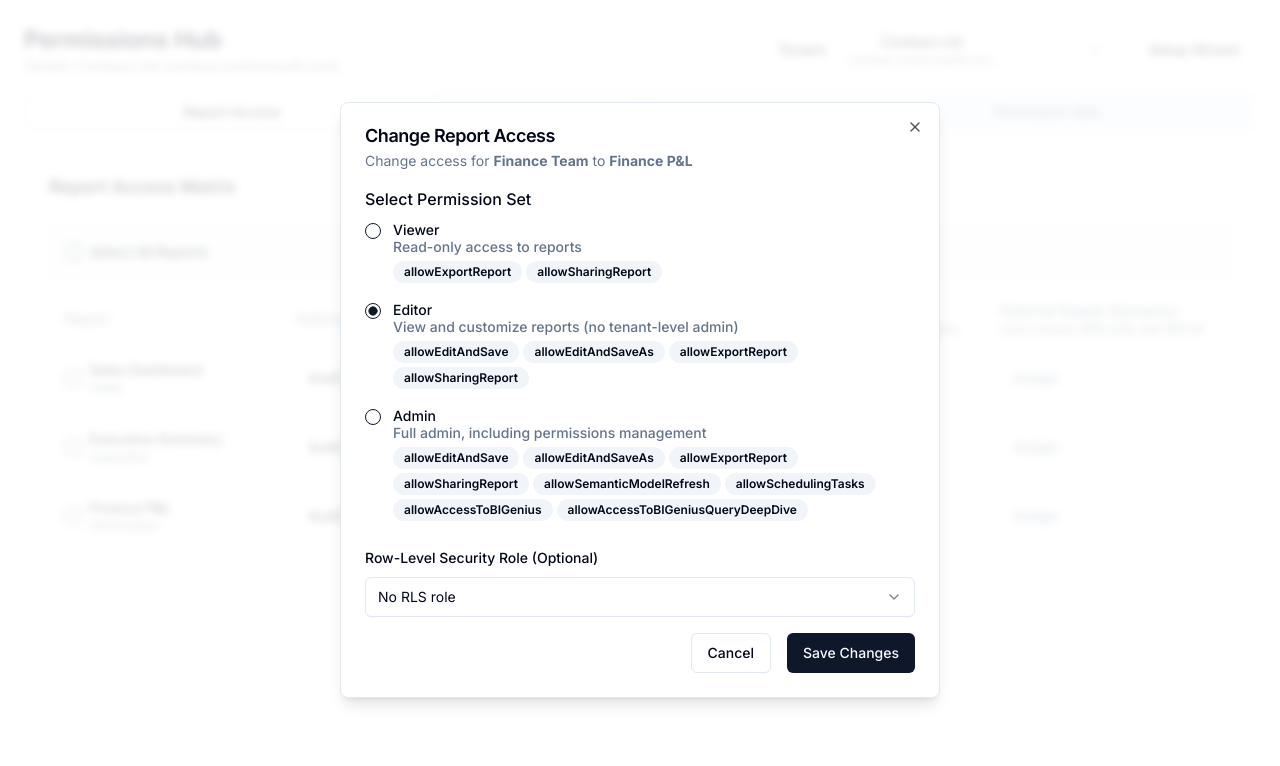
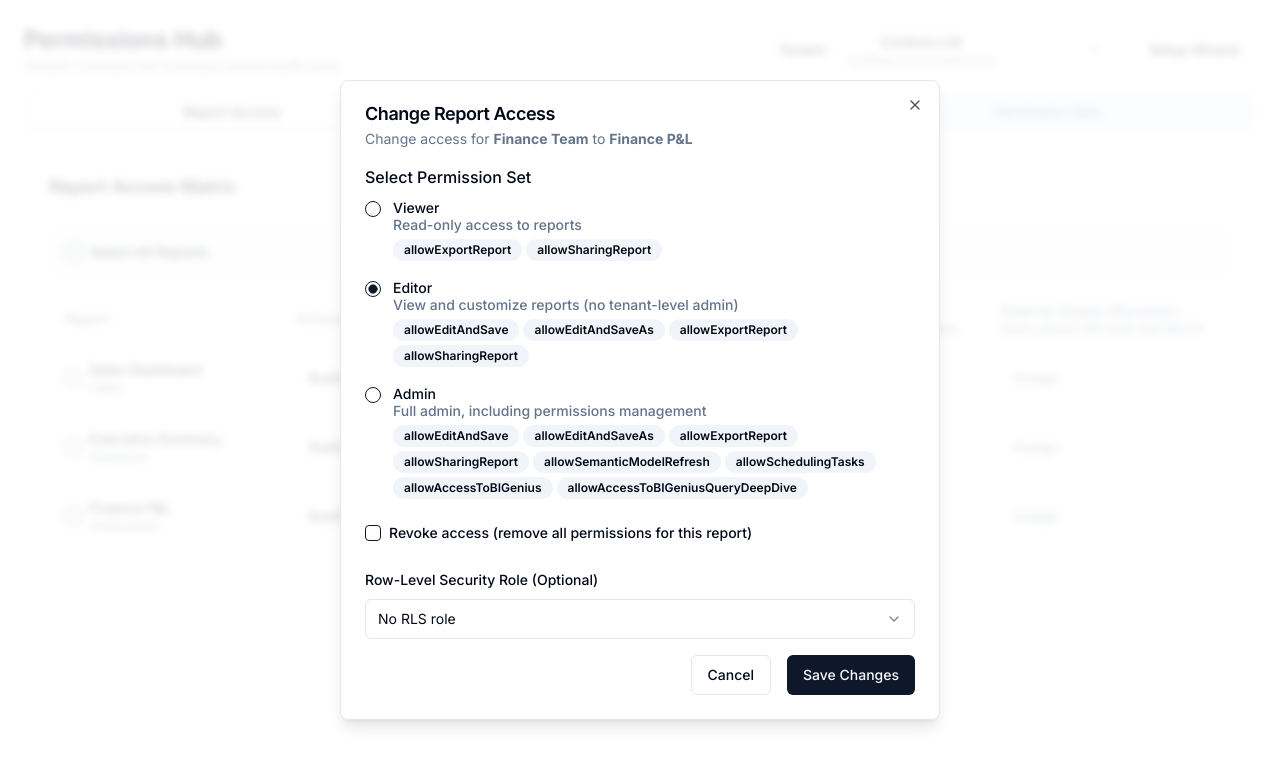
Before and after one commit to ethanteng/reportinghub, a Next.js app: page / in a window 1280 px wide. Both pictures are taken after a click on the element "Editor". Shown: the top 766 px of the page. Built offline with nearby package versions, Linux system fonts and the light colour scheme.

Commit message:
Add 'Revoke access' checkbox to OverrideReportAccessModal

```diff
--- a/src/components/features/permissions-hub/modals/OverrideReportAccessModal.tsx
+++ b/src/components/features/permissions-hub/modals/OverrideReportAccessModal.tsx
@@ -11,6 +11,7 @@
 import { RadioGroup, RadioGroupItem } from '@/components/ui/radio-group'
 import { Label } from '@/components/ui/label'
 import { Badge } from '@/components/ui/badge'
+import { Checkbox } from '@/components/ui/checkbox'
 import { Select, SelectContent, SelectItem, SelectTrigger, SelectValue } from '@/components/ui/select'
 import { AadGroup, Tenant, ReportRef } from '@/types/mockAzureAD'
 import { usePermissionsStore } from '@/store/usePermissionsStore'
@@ -40,6 +41,7 @@
 
   const [selectedPermissionSetId, setSelectedPermissionSetId] = useState<string>('')
   const [selectedRlsRole, setSelectedRlsRole] = useState<string>('none')
+  const [revokeAccess, setRevokeAccess] = useState<boolean>(false)
 
   // Find existing report-level assignment for this group
   const existingAssignment = assignments.find(
@@ -54,14 +56,21 @@
     if (existingAssignment) {
       setSelectedPermissionSetId(existingAssignment.permissionSetId)
       setSelectedRlsRole(existingAssignment.rlsRole || 'none')
+      setRevokeAccess(false)
     } else {
       setSelectedPermissionSetId('')
       setSelectedRlsRole('none')
+      setRevokeAccess(false)
     }
   }, [existingAssignment, open])
 
   const handleSave = () => {
-    if (selectedPermissionSetId) {
+    if (revokeAccess) {
+      // Remove existing assignment if revoke access is checked
+      if (existingAssignment) {
+        removeAssignment(tenant.tenantId, group.id, 'Report', report.id)
+      }
+    } else if (selectedPermissionSetId) {
       const assignment = {
         tenantId: tenant.tenantId,
         aadGroupId: group.id,
@@ -77,9 +86,6 @@
       } else {
         addAssignment(assignment)
       }
-    } else if (existingAssignment) {
-      // Remove existing assignment if no permission set selected
-      removeAssignment(tenant.tenantId, group.id, 'Report', report.id)
     }
 
     onOpenChange(false)
@@ -88,7 +94,8 @@
 
   const handleCancel = () => {
     setSelectedPermissionSetId(existingAssignment?.permissionSetId || '')
-    setSelectedRlsRole(existingAssignment?.rlsRole || '')
+    setSelectedRlsRole(existingAssignment?.rlsRole || 'none')
+    setRevokeAccess(false)
     onOpenChange(false)
   }
 
@@ -110,8 +117,14 @@
             <Label className="text-base font-medium">Select Permission Set</Label>
             <RadioGroup
               value={selectedPermissionSetId}
-              onValueChange={setSelectedPermissionSetId}
+              onValueChange={(value) => {
+                setSelectedPermissionSetId(value)
+                if (value) {
+                  setRevokeAccess(false)
+                }
+              }}
               className="space-y-3"
+              disabled={revokeAccess}
             >
               {permissionSets.map((ps) => (
                 <div key={ps.id} className="flex items-start space-x-3">
@@ -136,6 +149,23 @@
                 </div>
               ))}
             </RadioGroup>
+          </div>
+
+          {/* Revoke Access Option */}
+          <div className="flex items-center space-x-2">
+            <Checkbox
+              id="revoke-access"
+              checked={revokeAccess}
+              onCheckedChange={(checked: boolean) => {
+                setRevokeAccess(checked)
+                if (checked) {
+                  setSelectedPermissionSetId('')
+                }
+              }}
+            />
+            <Label htmlFor="revoke-access" className="text-sm">
+              Revoke access (remove all permissions for this report)
+            </Label>
           </div>
 
           {/* RLS Role Selection */}
```
